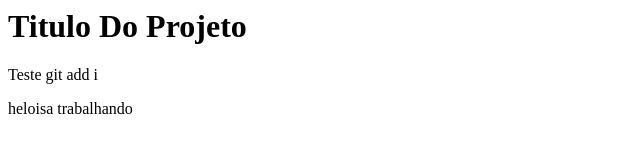
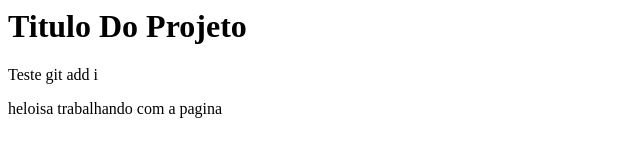
Before and after one commit to laalvesit/cursos-git, a plain HTML site: page index.html in a window 1280 px wide. Shown: the whole page, without its empty margins (0-640 px from the left). Drawn offline with Linux system fonts and the light colour scheme.

Commit message:
teste conflito helo

```diff
--- a/index.html
+++ b/index.html
@@ -3,6 +3,6 @@
     <body>
         <h1>Titulo Do Projeto</h1>
         <p>Teste git add i</p>
-        <p>heloisa trabalhando</p>
+        <p>heloisa trabalhando com a pagina</p>
     </body>
 </html>
```
